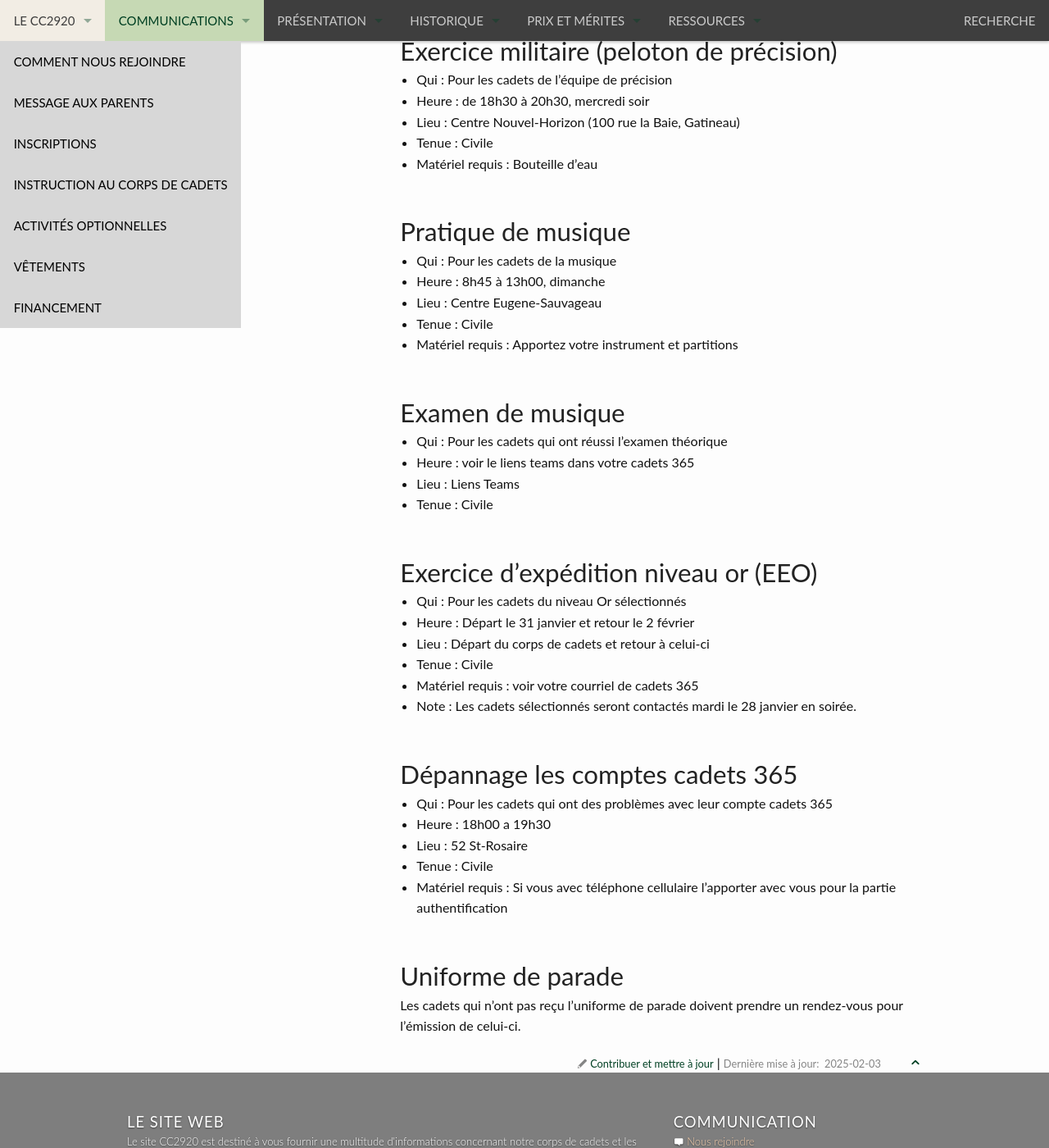
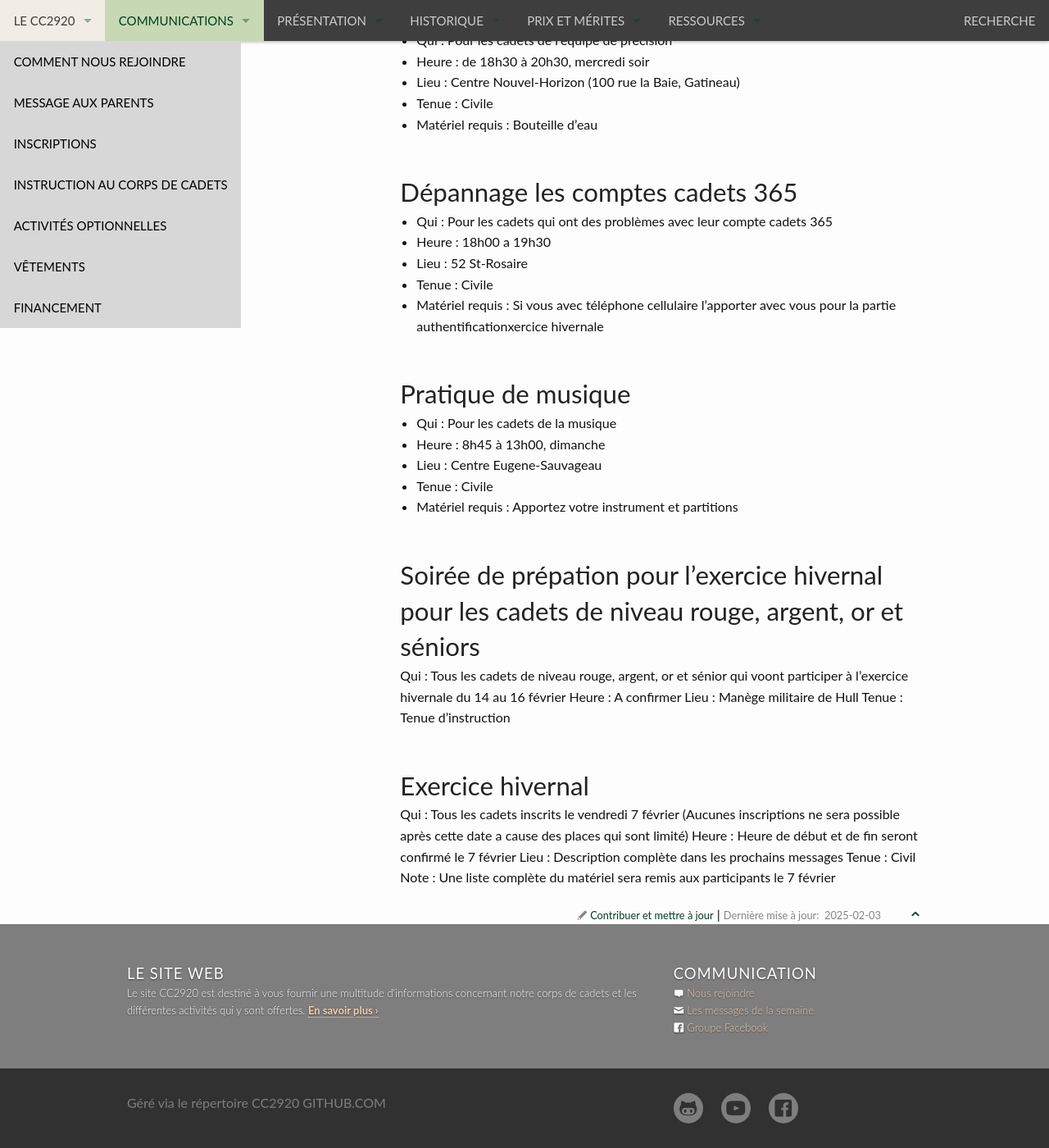
Before and after one commit to CC2920/web, a Jekyll site: the page built from _communications/messages.md, in a window 1280 px wide and 1400 px high, scrolled down 2382 px. Shown: the whole window at 82% size. Built offline with Jekyll 4.4.1, drawn with Linux system fonts in a browser that asks for light colours; some of the changed text lies outside the part shown.

Commit message:
Message semaine de 2 février

```diff
--- a/_communications/messages.md
+++ b/_communications/messages.md
@@ -5,38 +5,32 @@
 
 ## Soirée d'instruction et activités
 
-- **Date** : 31 janvier 2025 de 18h30 à 21h15
+- **Date** : 7 février 2025 de 18h30 à 21h15
 - **Tenue** ([guide de l'uniforme](https://cc2920.ca/docs/ressources/guide_uniforme.v3.pdf)) :
-  - **Niveau Vert** : Tenue  cérémonie (C1A) pour les cadets qui l'ont déjà reçu ou tenue d'instruction (C5)
-  - **Niveau Rouge** : Tenue  cérémonie (C1A)
-  - **Niveau Argent** : Tenue  cérémonie (C1A)
-  - **Niveau Or** : Tenue  cérémonie (C1A)
-  - **Cadets séniors et position sur parade** : Tenue  cérémonie (C1A)
+  - **Niveau Vert** : Tenue de sport avec le gilet rouge
+  - **Niveau Rouge** : Tenue de sport avec le gilet rouge
+  - **Niveau Argent** : Tenue de sport avec le gilet rouge
+  - **Niveau Or** : Tenue de sport avec le gilet rouge
+  - **Cadets séniors et position sur parade** : Tenue de sport avec le gilet rouge
 - **Lieu** : 52 St-Rosaire
 - **Notes supplémentaires** : Les cadets de la musique doivent apporter leur instrument.
 
-### Parade du commandant et cérémomnie de la promesse
-
-- Qui : Pour tous cadets
-- Heure : 20h15 à 21:15, vendredi soir
-- Lieu : Grand gymnase de l'école nouveau monde
-- Tenue : Tenue de cérémonie (C1) pour les cadets qui l'ont reçu et tenue d'instruction (C5)  pour les autres
-- **Note** : Les parents sont invités à être présent lors de la cérémonie de la promesse. Nous demanderons aux parents des cadets qui vont faire leur promesse de se placer derrière leur jeune en signe de support.
-
-
 ### Activités à venir
 
-- **27 janvier** : Pratique de tir
-- **29 janvier** : Pratique du peloton de précision
-- **30 janvier** : Dépannage pour les cadets ayant des problèmes avec cadets 365
-- **31 janvier** : Parade du commandant et cérémonie de la promesse
-- **31 janvier au 2 février** : EEO pour les cadets du niveau or qui ont été sélectionné
-- **1 février** : Examen de musique pratique pour les cadets de la musique
-- **2 février** : Pratique de musique
 - **3 février** : Pratique de tir
+- **4 février** : conférence sur le camps d'été en virtuel
 - **5 février** : Pratique du peloton de précision
+- **6 février** : Dépannage pour les cadets ayant des problèmes avec cadets 365
 - **7 février** : Soirée d'instruction
 - **9 février** : Pratique de musique
+- **10 février** : Pratique de tir
+- **12 février** : Pratique du peloton de précision
+- **12 février** : Soirée de prépation pour l'exercice hivernal pour les cadets de niveau rouge, argent, or et séniors
+- **14 au 16 février** : Exercice hivernal
+- **17 février** : Pratique de tir
+- **19 février** : Pratique du peloton de précision
+- **21 février** : Soirée d'instruction
+- **22 février** : Souper spaghetti
 
 
 ### Absence
@@ -65,7 +59,6 @@
 - 15$/adulte
 - 10$/ cadet(te) ou enfant de 12 ans et moins
 
-
 ## Pratique de tir
 
 - Qui :  Pour les cadets de l'équipe de compétition seulement
@@ -75,6 +68,13 @@
 - Matériel requis : Bouteille d'eau
 - Notes supplémentaires : Nous allons procéder à l'ajustement des carabines pour les membres de l'équipe de tir durant cette pratique
 
+## Conférence sur les camps d'été 2025
+Qui : tous les cadets qui veulent participer aux camps d'été 2025
+Heure : 19h00 à 20h00
+Lieu :  ([MS Teams}](https://teams.microsoft.com/l/meetup-join/19%3ameeting_NDQ4OTAzZmUtOGZmZS00NDVmLWEzZjgtMTFlZWJjZjVjNjY2%40thread.v2/0?context=%7b%22Tid%22%3a%22ab126afb-e60c-4e2f-b6cf-c7350c76dc84%22%2c%22Oid%22%3a%22235f3956-46df-444e-b59e-8b900c01fc8b%22%7d)
+Meeting ID: 244 919 176 19
+Passcode: qJ7hf3WRMet
+
 ## Exercice militaire (peloton de précision)
 
 - Qui :  Pour les cadets de l'équipe de précision
@@ -82,6 +82,14 @@
 - Lieu : Centre Nouvel-Horizon (100 rue la Baie, Gatineau)
 - Tenue : Civile
 - Matériel requis : Bouteille d'eau
+
+## Dépannage les comptes cadets 365
+
+- Qui :  Pour les cadets qui ont des problèmes avec leur compte cadets 365
+- Heure : 18h00 a 19h30
+- Lieu : 52 St-Rosaire
+- Tenue : Civile
+- Matériel requis : Si vous avec téléphone cellulaire l'apporter avec vous pour la partie authentificationxercice hivernale
 
 ## Pratique de musique
 
@@ -91,30 +99,17 @@
 - Tenue : Civile
 - Matériel requis : Apportez votre instrument  et partitions
 
-## Examen de musique
+## Soirée de prépation pour l'exercice hivernal pour les cadets de niveau rouge, argent, or et séniors
 
-- Qui :  Pour les cadets qui ont réussi l'examen théorique
-- Heure : voir le liens teams dans votre cadets 365
-- Lieu : Liens Teams
-- Tenue : Civile
+Qui : Tous les cadets de niveau rouge, argent, or et sénior qui voont participer à l'exercice hivernale du 14 au 16 février
+Heure : A confirmer
+Lieu : Manège militaire de Hull
+Tenue : Tenue d'instruction
 
-## Exercice d'expédition niveau or (EEO)
+## Exercice hivernal
 
-- Qui :  Pour les cadets du niveau Or sélectionnés
-- Heure : Départ le 31 janvier et retour le 2 février
-- Lieu : Départ du corps de cadets et retour à celui-ci
-- Tenue : Civile
-- Matériel requis : voir votre courriel de cadets 365
-- Note : Les cadets sélectionnés seront contactés mardi le 28 janvier en soirée.
-
-## Dépannage les comptes cadets 365
-
-- Qui :  Pour les cadets qui ont des problèmes avec leur compte cadets 365
-- Heure : 18h00 a 19h30
-- Lieu : 52 St-Rosaire
-- Tenue : Civile
-- Matériel requis : Si vous avec téléphone cellulaire l'apporter avec vous pour la partie authentification
-
-## Uniforme de parade
-
-Les cadets qui n'ont pas reçu l'uniforme de parade doivent prendre un rendez-vous pour l'émission de celui-ci.
+Qui : Tous les cadets inscrits le vendredi 7 février (Aucunes inscriptions ne sera possible après cette date a cause des places qui sont limité)
+Heure : Heure de début et de fin seront confirmé le 7 février
+Lieu : Description complète dans les prochains messages
+Tenue : Civil
+Note : Une liste complète du matériel sera remis aux participants le 7 février
```
